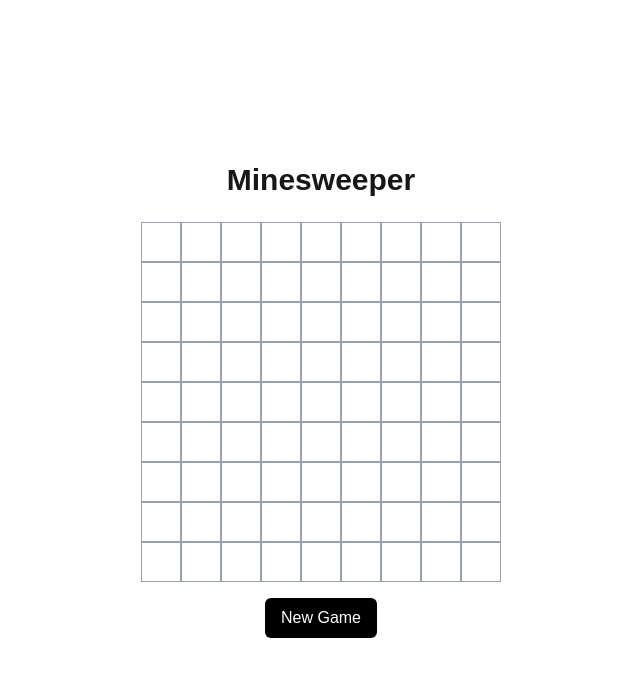
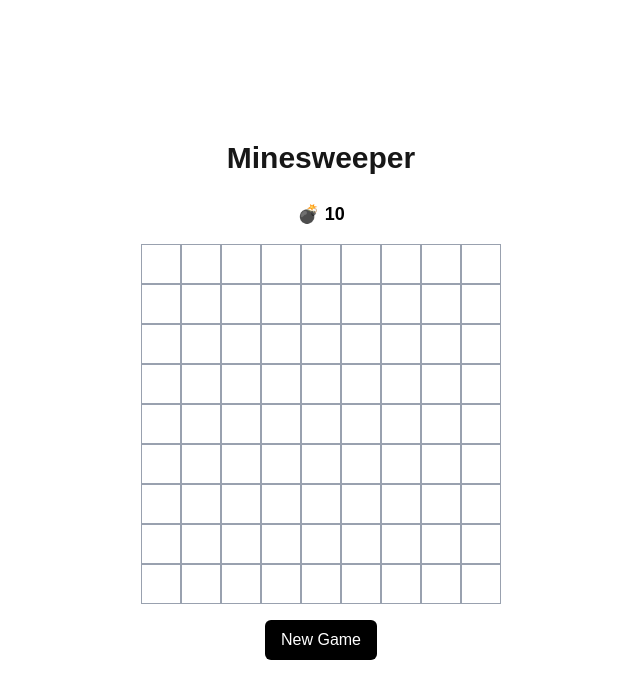
Before and after one commit to Vedang-M/Jev-Minesweeper, a Next.js app: page / in a window 1280 px wide. Shown: the top 698 px of the page, without its empty margins (319-959 px from the left). Built offline with nearby package versions, Linux system fonts and the light colour scheme.

Commit message:
Added mine counter

```diff
--- a/src/components/Board.tsx
+++ b/src/components/Board.tsx
@@ -3,6 +3,7 @@
 import { useState } from "react";
 import { createBoard } from "@/game/boards";
 import { Board as BoardType, GameStatus } from "@/types/games";
+import { mines } from "@/game/boards";
 import Cell from "./Cell";
 
 type BoardProps = {
@@ -12,6 +13,12 @@ type BoardProps = {
 export default function Board({ board: initialBoard }: BoardProps) {
     const [board, setBoard] = useState(initialBoard);
     const [gameStatus, setGameStatus] = useState<GameStatus>("playing");
+
+    const flaggedCount = board.flat().filter(
+        (cell) => cell.isFlagged
+    ).length;
+
+    const remainingMines = mines - flaggedCount;
 
     function revealEmptyCells(
         currentBoard: BoardType,
@@ -93,6 +100,8 @@ export default function Board({ board: initialBoard }: BoardProps) {
 
         if (cell.isRevealed) return;
 
+        if (!cell.isFlagged && flaggedCount >= mines) return;
+
         const newBoard = board.map((currentRow) =>
             currentRow.map((currentCell) => ({ ...currentCell }))
         );
@@ -154,6 +163,11 @@ export default function Board({ board: initialBoard }: BoardProps) {
 
     return (
         <div className="flex flex-col items-center gap-4">
+
+            <div className="text-lg font-bold text-black">
+                💣 {remainingMines}
+            </div>
+
             <div className="inline-grid grid-cols-9">
                 {board.flat().map((cell) => (
                     <Cell
```
